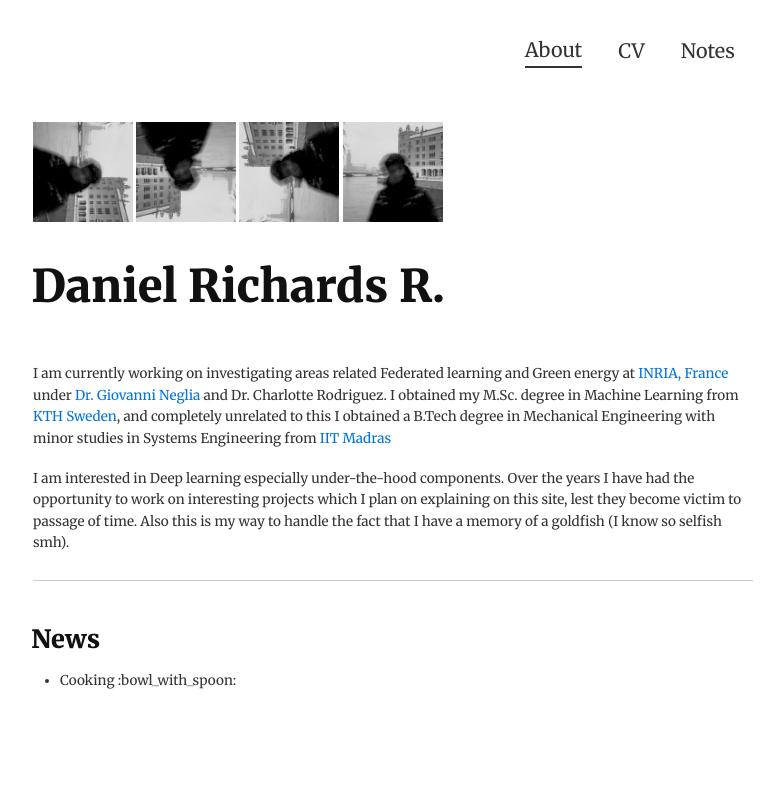
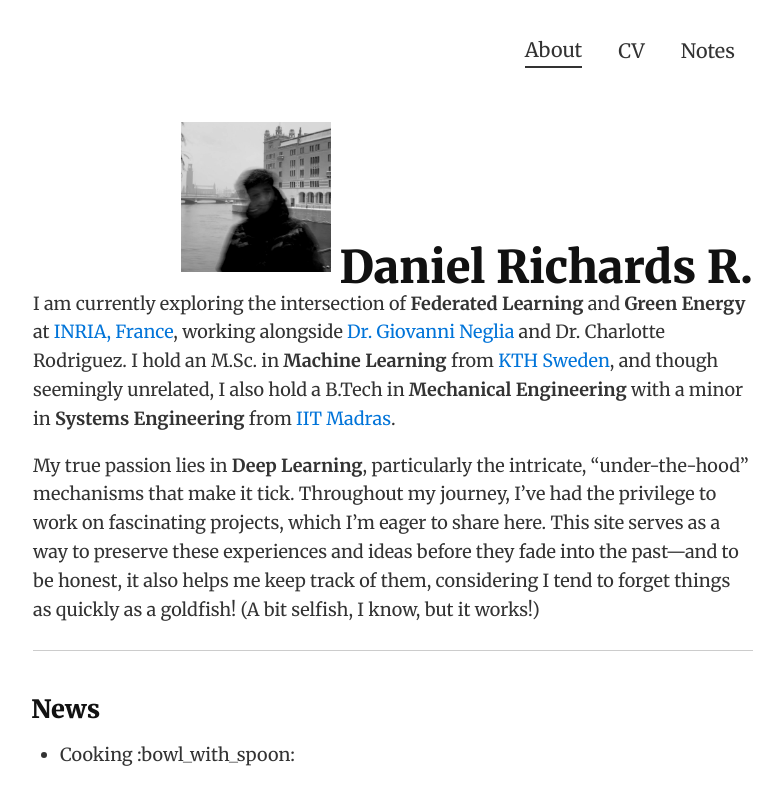
Before and after one commit to dannyrichy/dannyrichy.github.io, a Jekyll site: the page built from docs/index.md, in a window 1280 px wide. Shown: the top 805 px of the page, without its empty margins (247-1029 px from the left). Built offline with Jekyll 4.4.1, drawn with Linux system fonts in a browser that asks for light colours.

Commit message:
Changed the index

```diff
--- a/docs/404.html
+++ b/docs/404.html
@@ -8,6 +8,6 @@
 
     <!-- Button to go home -->
     <a href="https://dannyrichy.github.io" style="margin-top: 20px; padding: 10px 20px; background-color: #333; color: white; text-decoration: none; border-radius: 5px; display: inline-block;">
-      Go Home
+      Take me back!
     </a>
   </div>
--- a/docs/_sass/_motherload.scss
+++ b/docs/_sass/_motherload.scss
@@ -61,7 +61,7 @@
 h5,
 h6 {
   font-family: 'Merriweather', serif;
-  font-weight: 700;
+  font-weight: 400;
   /* Use Black 900 weight */
   -webkit-font-smoothing: antialiased;
   margin: 0 0 0.5rem -0.1rem;
@@ -86,13 +86,13 @@
   color: inherit;
 }
 
-h2 {
-  font-weight: 700;
-  /* Bold weight for h2 */
-  margin-top: 2rem;
-  font-size: 1.4rem;
-  margin-bottom: 0.75rem;
-}
+// h2 {
+//   font-weight: 700;
+//   /* Bold weight for h2 */
+//   margin-top: 2rem;
+//   font-size: 1.4rem;
+//   margin-bottom: 0.75rem;
+// }
 
 @media (min-width: 30rem) {
   h2 {
@@ -112,7 +112,7 @@
 h4,
 h5,
 h6 {
-  font-weight: 400;
+  font-weight: 700;
   /* Bold weight for smaller headings */
   margin-top: 1.5rem;
   font-size: 1rem;
@@ -133,7 +133,7 @@
   font-family: 'Merriweather', serif;
   font-weight: 400;
   /* Regular weight for paragraph text */
-  font-size: 0.75rem;
+  font-size: 1rem;
   /* Slightly smaller font for normal text */
   line-height: 1.6;
   /* Adjust line-height for readability */
@@ -277,33 +277,9 @@
   /* Adds a dark line under the selected section */
 }
 
-img[alt=img1] {
+img[alt=profileimg] {
   display: inline;
-  width: 100px;
-  height: 100px;
-  margin-bottom: 1rem;
-  transform: rotate(90deg);
-}
-
-img[alt=img2] {
-  display: inline;
-  width: 100px;
-  height: 100px;
-  margin-bottom: 1rem;
-  transform: rotate(-180deg);
-}
-
-img[alt=img3] {
-  display: inline;
-  width: 100px;
-  height: 100px;
-  margin-bottom: 1rem;
-  transform: rotate(-90deg);
-}
-
-img[alt=img4] {
-  display: inline;
-  width: 100px;
-  height: 100px;
+  width: 150px;
+  height: 150px;
   margin-bottom: 1rem;
 }
--- a/docs/index.md
+++ b/docs/index.md
@@ -1,13 +1,14 @@
 ---
 layout: default
 ---
-![img1](assets/profile.jpg) ![img2](assets/profile.jpg) ![img3](assets/profile.jpg) ![img4](assets/profile.jpg)
+<div style="display: flex; align-items: flex-end;">
+  <img src="assets/profile.jpg" alt="profileimg" style="margin-right: 10px;">
+  <h1 style="margin-bottom: 0;">Daniel Richards R.</h1>
+</div>
 
-# Daniel Richards R.
+I am currently exploring the intersection of **Federated Learning** and **Green Energy** at [INRIA, France](https://www.inria.fr/fr/centre-inria-universite-cote-azur), working alongside [Dr. Giovanni Neglia](http://www-sop.inria.fr/members/Giovanni.Neglia/) and Dr. Charlotte Rodriguez. I hold an M.Sc. in **Machine Learning** from [KTH Sweden](https://www.kth.se/), and though seemingly unrelated, I also hold a B.Tech in **Mechanical Engineering** with a minor in **Systems Engineering** from [IIT Madras](https://www.iitm.ac.in/).
 
-I am currently working on investigating areas related Federated learning and Green energy at [INRIA, France](https://www.inria.fr/fr/centre-inria-universite-cote-azur) under [Dr. Giovanni Neglia](http://www-sop.inria.fr/members/Giovanni.Neglia/) and Dr. Charlotte Rodriguez. I obtained my M.Sc. degree in Machine Learning from [KTH Sweden](https://www.kth.se/), and completely unrelated to this I obtained a B.Tech degree in Mechanical Engineering with minor studies in Systems Engineering from [IIT Madras](https://www.iitm.ac.in/)
-
-I am interested in Deep learning especially under-the-hood components. Over the years I have had the opportunity to work on interesting projects which I plan on explaining on this site, lest they become victim to passage of time. Also this is my way to handle the fact that I have a memory of a goldfish (I know so selfish smh).
+My true passion lies in **Deep Learning**, particularly the intricate, "under-the-hood" mechanisms that make it tick. Throughout my journey, I've had the privilege to work on fascinating projects, which I’m eager to share here. This site serves as a way to preserve these experiences and ideas before they fade into the past—and to be honest, it also helps me keep track of them, considering I tend to forget things as quickly as a goldfish! (A bit selfish, I know, but it works!)
 
 ---
 
```
